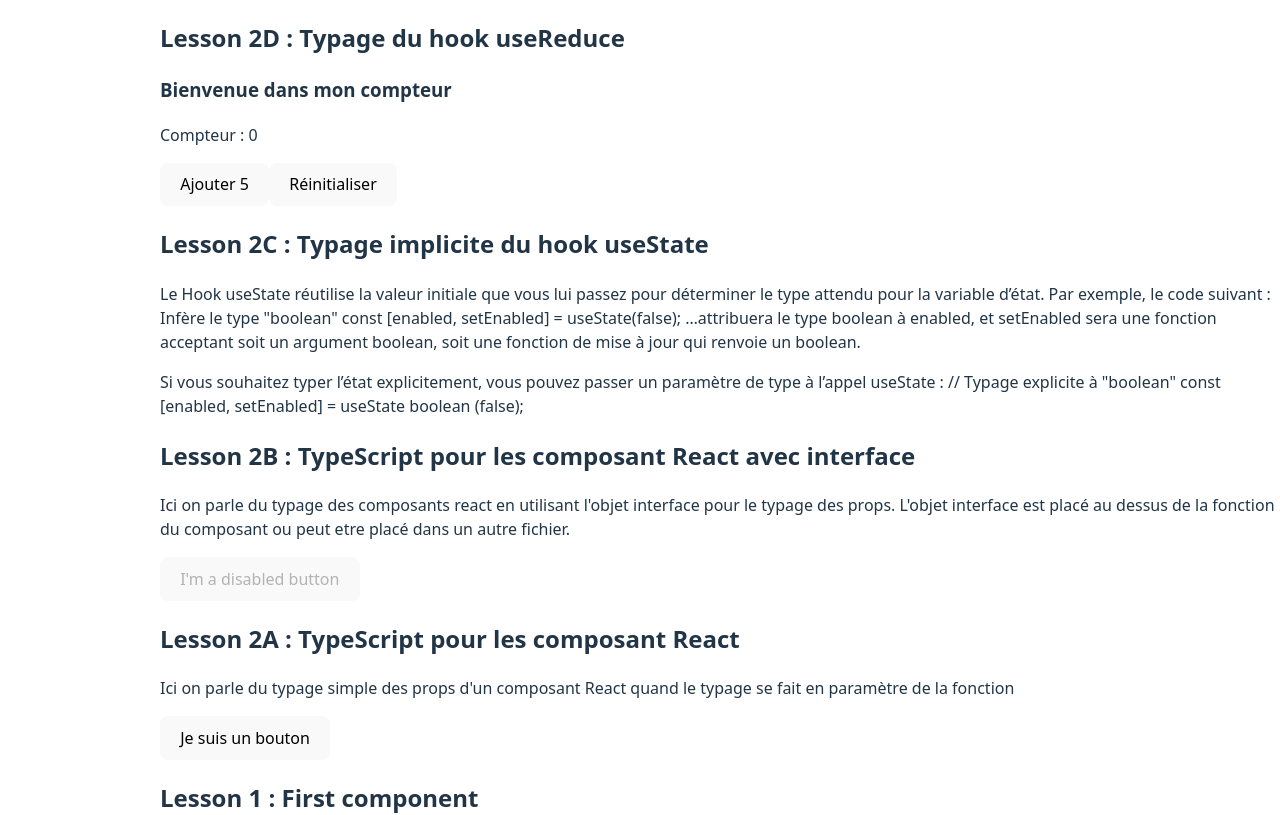
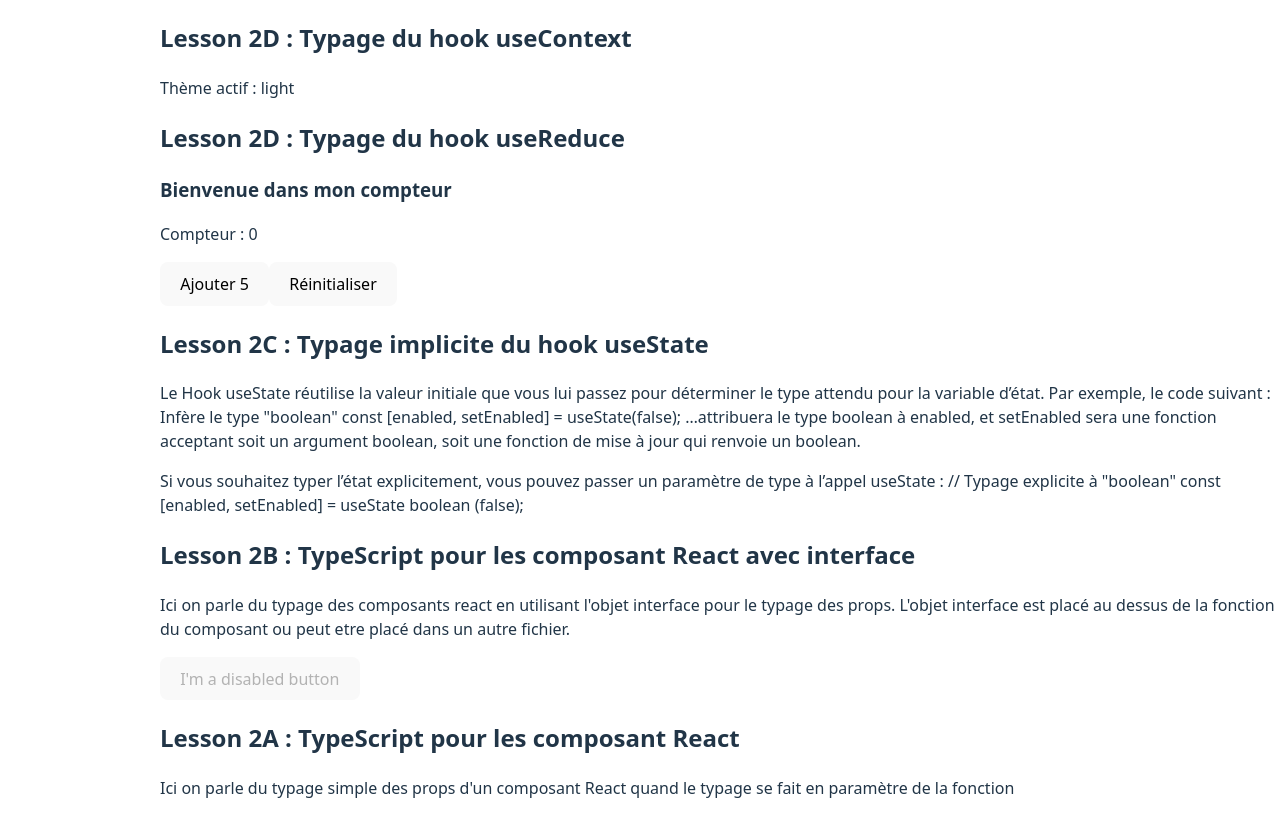
Before and after one commit to Patience-Kori1/auto-traning-react, a React (Vite) app: page / in a window 1280 px wide. Shown: the top 815 px of the page. Built offline with nearby package versions, Linux system fonts and the light colour scheme.

Commit message:
UseContext hook typing in react

```diff
--- a/src/App.jsx
+++ b/src/App.jsx
@@ -3,10 +3,13 @@ import Lesson2 from "./components/Lesson2"
 import Lesson2B from "./components/Lesson2B"
 import Lesson2C from "./components/Lesson2C"
 import Lesson2D from "./components/Lesson2D"
+import Lesson2E_A from "./components/Lesson2E_A"
 import './index.css'
 export default function App() {
   return(
     <>
+      <h2> Lesson 2D : Typage du hook useContext</h2>
+      <Lesson2E_A/>
       <h2> Lesson 2D : Typage du hook useReduce</h2>
       <Lesson2D/>
       <h2> Lesson 2C : Typage implicite du hook useState</h2>
--- /dev/null
+++ b/src/components/Lesson2E_A.tsx
@@ -0,0 +1,26 @@
+import { createContext, useContext, useState } from 'react';
+
+type Theme = "light" | "dark" | "system";
+const ThemeContext = createContext<Theme>("system");
+
+const useGetTheme = () => useContext(ThemeContext);
+
+export default function MyApp() {
+  const [theme, setTheme] = useState<Theme>('light');
+
+  return (
+    <ThemeContext.Provider value={theme}>
+      <MyComponent />
+    </ThemeContext.Provider>
+  )
+}
+
+function MyComponent() {
+  const theme = useGetTheme();
+
+  return (
+    <div>
+      <p>Thème actif : {theme}</p>
+    </div>
+  )
+}
```
